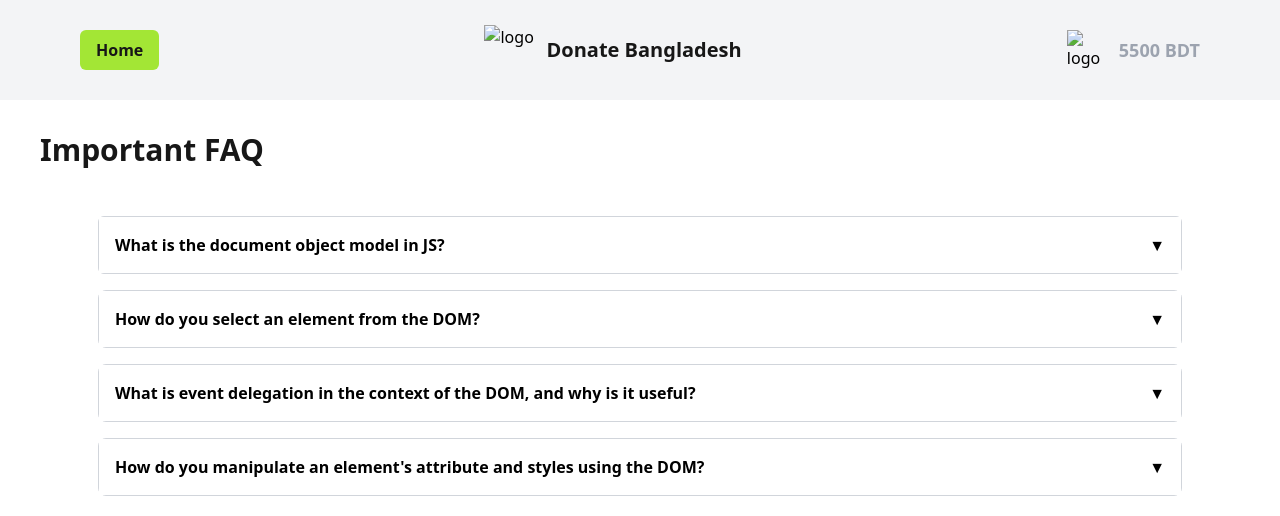
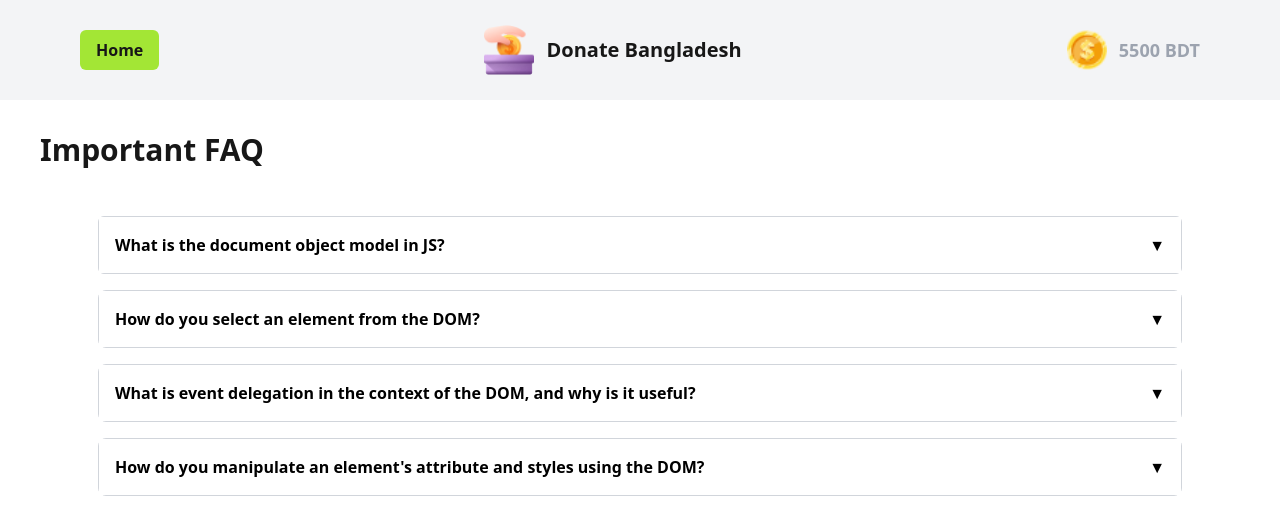
Before and after one commit to alpha-154/a-5, a plain HTML site: page blog.html in a window 1280 px wide. Drawn offline with nearby package versions, Linux system fonts and the light colour scheme; the site is published under a folder, as on GitHub Pages, so addresses that start at the root find nothing.

Commit message:
fixed minor issues

```diff
--- a/blog.html
+++ b/blog.html
@@ -33,14 +33,14 @@
           </button>
         </a>
         <div class="max-sm:ml-10 flex items-center gap-3">
-          <img src="/assets/logo.png" alt="logo" class="w-[50px] h-[50px]" />
+          <img src="./assets/logo.png" alt="logo" class="w-[50px] h-[50px]" />
           <h1 class="text-md md:text-xl font-bold text-neutral-900">
             Donate Bangladesh
           </h1>
         </div>
 
         <div class="max-sm:ml-10 flex items-center gap-3">
-          <img src="/assets/coin.png" alt="logo" class="w-[40px] h-[40px]" />
+          <img src="./assets/coin.png" alt="logo" class="w-[40px] h-[40px]" />
           <span
             id="total-value"
             class="text-md md:text-lg font-bold text-gray-400"
@@ -99,7 +99,7 @@
         <div class="border border-gray-300 rounded-lg">
           <button
             class="flex items-center justify-between w-full p-4 font-bold text-black bg-white"
-            onclick="toggleAccordion(2)"
+            onclick="toggleAccordion(3)"
           >
           How do you manipulate an element's attribute and styles using the DOM?
             <span class="transform transition-transform" id="arrow-2">▼</span>
```
